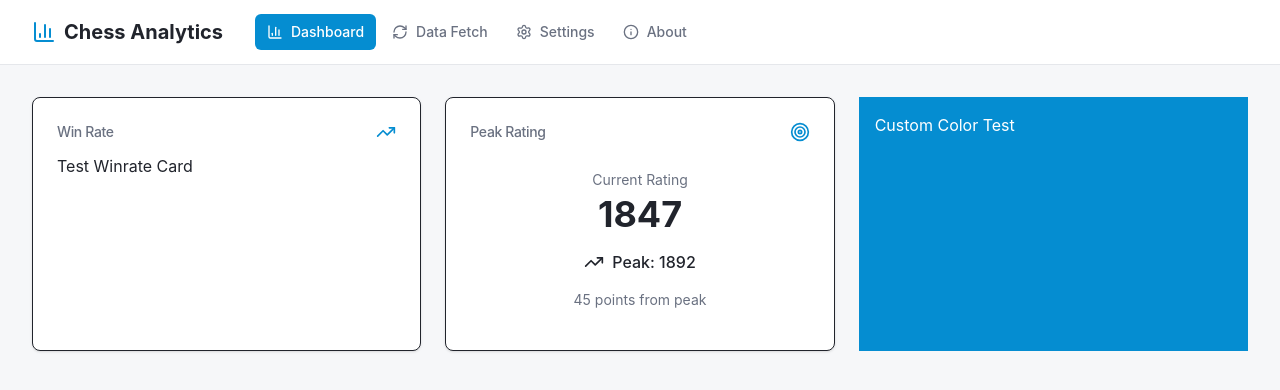
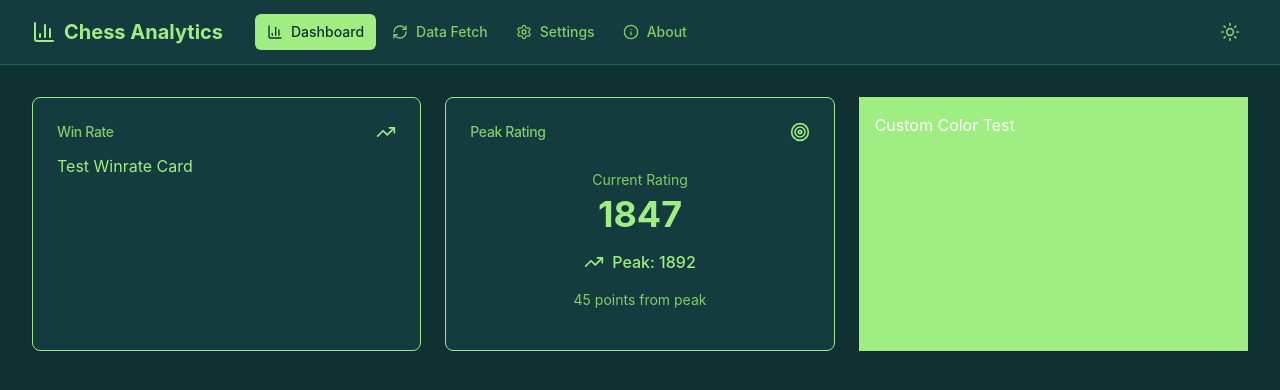
Before and after one commit to Lucasbirkc/chess_dashboard, a React app in the folder frontend/: page / in a window 1280 px wide. Shown: the top 390 px of the page. Built offline with nearby package versions, Linux system fonts and the light colour scheme; the HTML template or start-up script is replaced by a standard one.

Commit message:
Added dark/light theme with toggle button in navbar

```diff
--- a/frontend/src/App.css
+++ b/frontend/src/App.css
@@ -1,24 +1,62 @@
 @import "tailwindcss";
 
 @theme {
-  --color-border: hsl(220 13% 91%);
-  --color-input: hsl(220 13% 91%);
-  --color-ring: hsl(200 95% 42%);
-  --color-background: hsl(220 17% 97%);
-  --color-foreground: hsl(220 15% 15%);
+  --color-border: hsl(var(--border));
+  --color-input: hsl(var(--input));
+  --color-ring: hsl(var(--ring));
+  --color-background: hsl(var(--background));
+  --color-foreground: hsl(var(--foreground));
 
-  --color-primary: hsl(200 95% 42%);
-  --color-primary-foreground: hsl(0 0% 100%);
+  --color-primary: hsl(var(--primary));
+  --color-primary-foreground: hsl(var(--primary-foreground));
 
-  --color-secondary: hsl(220 14% 96%);
-  --color-secondary-foreground: hsl(220 15% 15%);
+  --color-secondary: hsl(var(--secondary));
+  --color-secondary-foreground: hsl(var(--secondary-foreground));
 
-  --color-muted: hsl(220 14% 96%);
-  --color-muted-foreground: hsl(220 10% 46%);
+  --color-muted: hsl(var(--muted));
+  --color-muted-foreground: hsl(var(--muted-foreground));
 
-  --color-accent: hsl(200 95% 42%);
-  --color-accent-foreground: hsl(0 0% 100%);
+  --color-accent: hsl(var(--accent));
+  --color-accent-foreground: hsl(var(--accent-foreground));
 
-  --color-card: hsl(50 10% 100%);
-  --color-card-foreground: hsl(220 15% 15%);
+  --color-card: hsl(var(--card));
+  --color-card-foreground: hsl(var(--card-foreground));
 }
+
+@layer base {
+  :root {
+    --background: 183 52% 13%;
+    --foreground: 103 75% 72%;
+    --card: 183 52% 16%;
+    --card-foreground: 103 75% 72%;
+    --primary: 103 75% 72%;
+    --primary-foreground: 183 52% 13%;
+    --secondary: 183 52% 20%;
+    --secondary-foreground: 103 75% 72%;
+    --muted: 183 52% 20%;
+    --muted-foreground: 103 50% 60%;
+    --accent: 103 75% 72%;
+    --accent-foreground: 183 52% 13%;
+    --border: 183 52% 25%;
+    --input: 183 52% 25%;
+    --ring: 103 75% 72%;
+  }
+
+  .light {
+    --background: 103 75% 95%;
+    --foreground: 183 52% 13%;
+    --card: 0 0% 100%;
+    --card-foreground: 183 52% 13%;
+    --primary: 103 75% 45%;
+    --primary-foreground: 0 0% 100%;
+    --secondary: 103 30% 90%;
+    --secondary-foreground: 183 52% 13%;
+    --muted: 103 30% 90%;
+    --muted-foreground: 183 30% 35%;
+    --accent: 103 75% 45%;
+    --accent-foreground: 0 0% 100%;
+    --border: 183 30% 80%;
+    --input: 183 30% 80%;
+    --ring: 103 75% 45%;
+  }
+}
--- a/frontend/src/components/Navbar.tsx
+++ b/frontend/src/components/Navbar.tsx
@@ -1,9 +1,27 @@
 import { Link, useLocation } from "react-router-dom";
-import { BarChart3, RefreshCw, Settings, Info } from "lucide-react";
+import { BarChart3, RefreshCw, Settings, Info, Moon, Sun } from "lucide-react";
 import { cn } from "../lib/utils";
+import { useEffect, useState } from "react";
 
 const Navbar = () => {
   const location = useLocation();
+  const [theme, setTheme] = useState<'light' | 'dark'>('dark');
+
+  useEffect(() => {
+    // Check if there's a saved theme preference
+    const savedTheme = localStorage.getItem('theme') as 'light' | 'dark' | null;
+    if (savedTheme) {
+      setTheme(savedTheme);
+      document.documentElement.classList.toggle('light', savedTheme === 'light');
+    }
+  }, []);
+
+  const toggleTheme = () => {
+    const newTheme = theme === 'dark' ? 'light' : 'dark';
+    setTheme(newTheme);
+    document.documentElement.classList.toggle('light', newTheme === 'light');
+    localStorage.setItem('theme', newTheme);
+  };
 
   const navItems = [
     { path: "/", label: "Dashboard", icon: BarChart3 },
@@ -44,6 +62,18 @@ const Navbar = () => {
               })}
             </div>
           </div>
+
+          <button
+            onClick={toggleTheme}
+            className="p-2 rounded-md text-muted-foreground hover:bg-secondary hover:text-foreground transition-colors"
+            aria-label="Toggle theme"
+          >
+            {theme === 'dark' ? (
+              <Sun className="h-5 w-5" />
+            ) : (
+              <Moon className="h-5 w-5" />
+            )}
+          </button>
         </div>
       </div>
     </nav>
```
